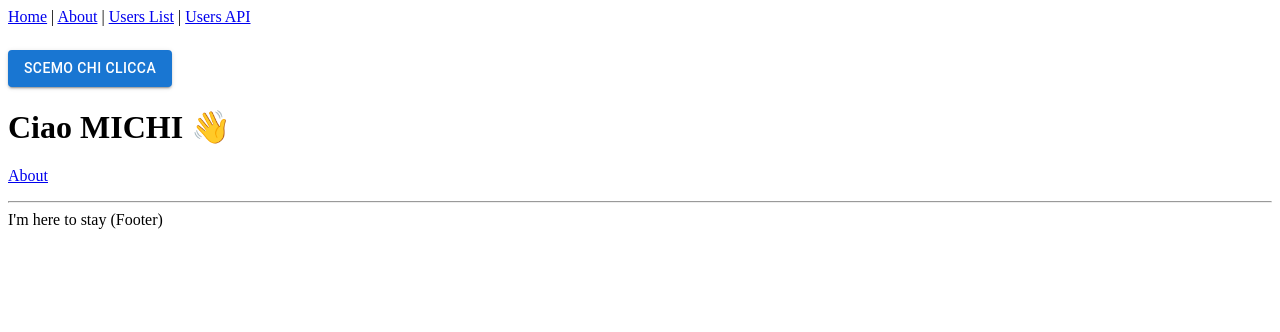
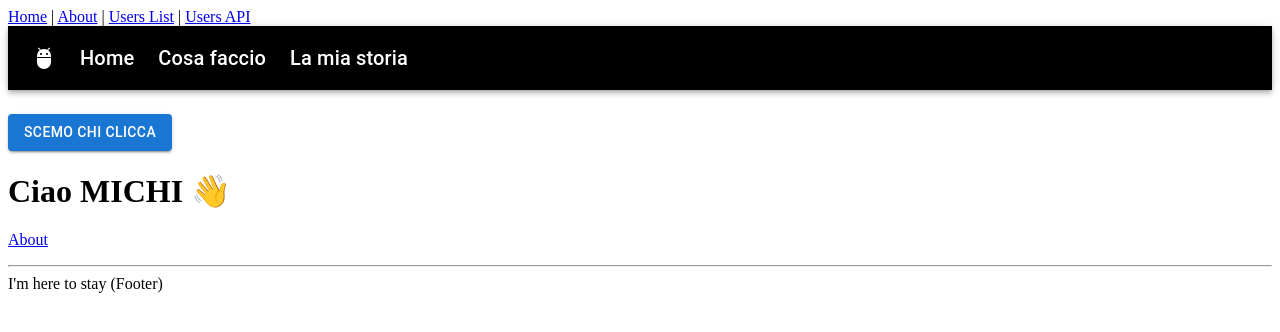
Before and after one commit to anadamastor/mic-fit, a Next.js app: page / in a window 1280 px wide. Shown: the top 332 px of the page. Built offline with nearby package versions, Linux system fonts and the light colour scheme.

Commit message:
plays with  mui

```diff
--- /dev/null
+++ b/components/nav/Navbar.tsx
@@ -0,0 +1,32 @@
+import {
+  AppBar,
+  Box,
+  Button,
+  Toolbar,
+  Typography,
+  styled,
+} from "@mui/material";
+import AdbIcon from "@mui/icons-material/Adb";
+
+const StyledTypography = styled(Typography)`
+  margin-right: 24px;
+`;
+export const Navbar = () => {
+  return (
+    <AppBar position="static" sx={{ bgcolor: "black" }}>
+      <Toolbar>
+        <Box></Box>
+        <AdbIcon sx={{ display: "flex", mr: 3 }} />
+        <StyledTypography variant="h6" noWrap>
+          Home
+        </StyledTypography>
+        <StyledTypography variant="h6" noWrap>
+          Cosa faccio
+        </StyledTypography>
+        <StyledTypography variant="h6" noWrap>
+          La mia storia
+        </StyledTypography>
+      </Toolbar>
+    </AppBar>
+  );
+};
--- a/pages/index.tsx
+++ b/pages/index.tsx
@@ -1,12 +1,13 @@
 import Link from "next/link";
 import Layout from "../components/Layout";
+import { Navbar } from "../components/nav/Navbar";
 import { Box, Button } from "@mui/material";
 const IndexPage = () => (
   <Layout title="Home | Next.js + TypeScript Example">
+    <Navbar />
     <Box mt={3}>
       <Button variant="contained">Scemo chi clicca</Button>
     </Box>
-
     <h1>Ciao MICHI 👋</h1>
     <p>
       <Link href="/about">About</Link>
```
